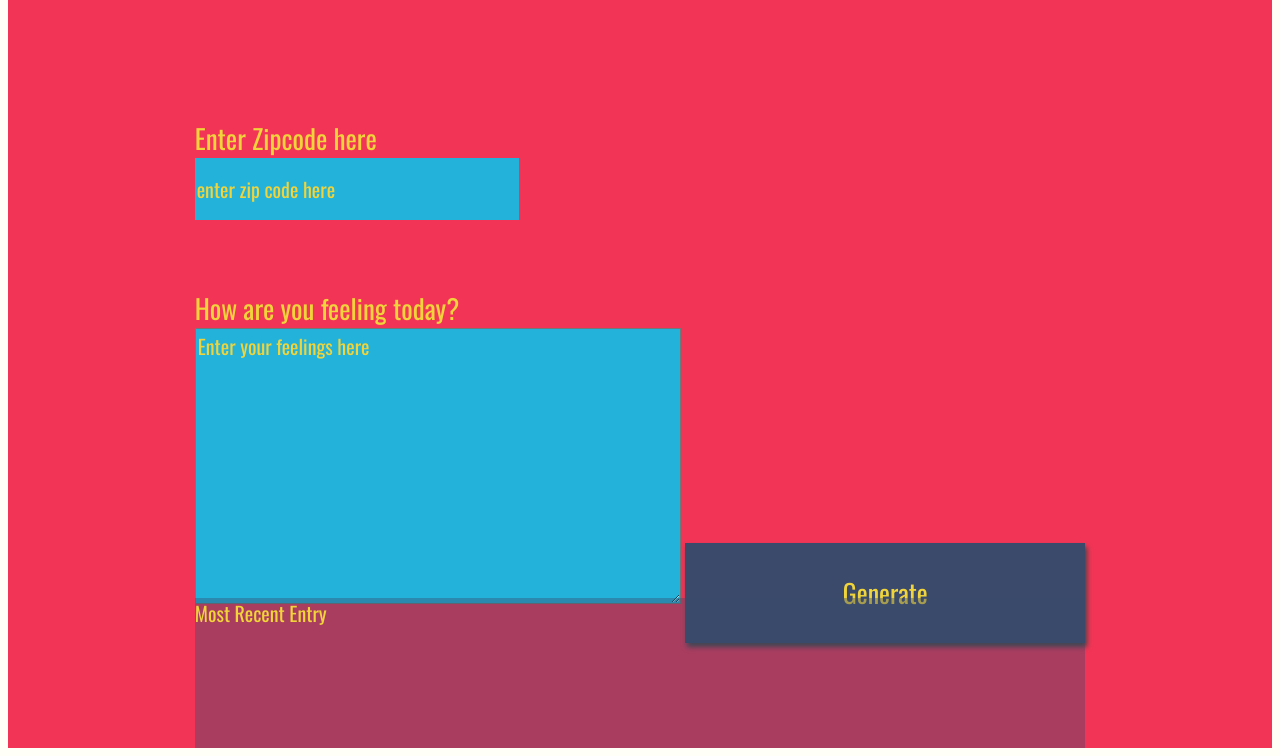
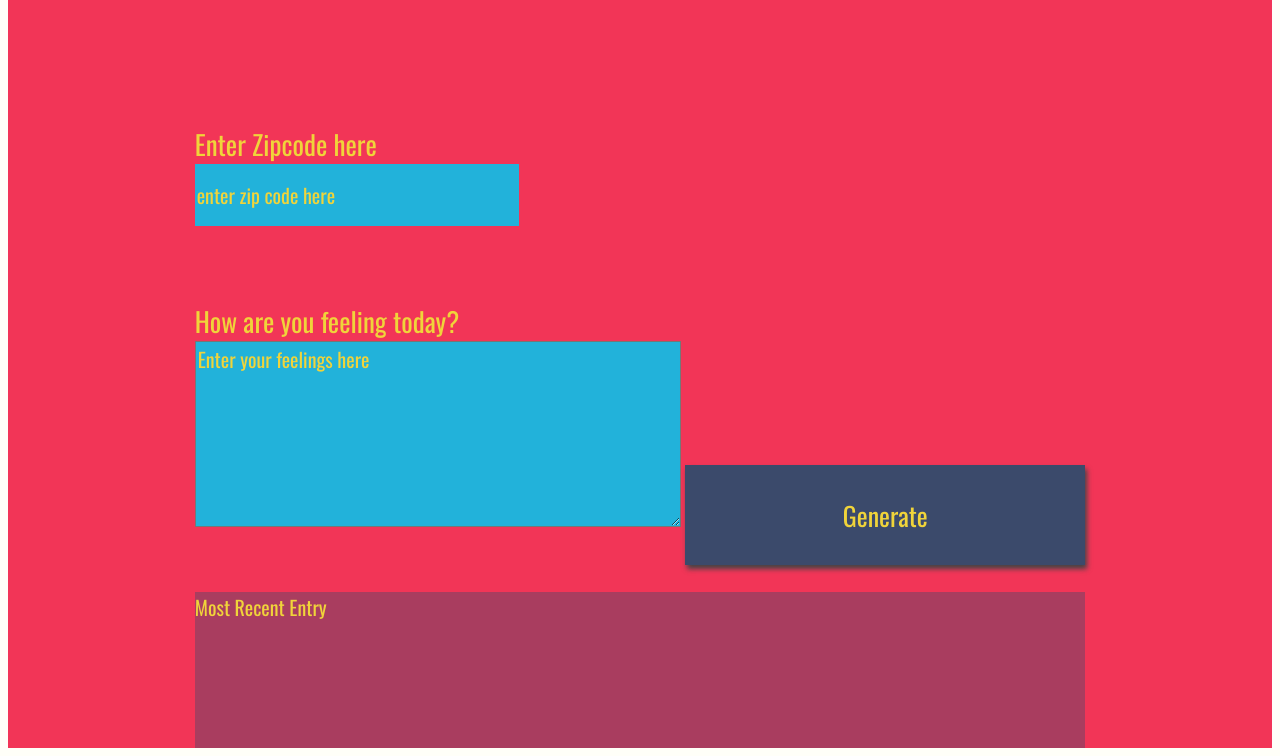
Before and after one commit to ShadyMedhat971128/weatherJournalApp, a plain HTML site: page website/index.html in a window 1280 px wide. Shown: the part 60-816 px from the top of the page. Drawn offline with nearby package versions, Linux system fonts and the light colour scheme; a web font is replaced by a local one.

Commit message:
Update index.html

```diff
--- a/website/index.html
+++ b/website/index.html
@@ -15,9 +15,9 @@
     <label for="zip">Enter Zipcode here</label>
     <input type="text" id="zip" placeholder="enter zip code here">
   </div>
-  <div class ="holder feel">
+  <div class ="holderFeel">
     <label for="feelings">How are you feeling today?</label>
-    <textarea class= "myInput" id="feelings" placeholder="Enter your feelings here" rows="9" cols="50"></textarea>
+    <textarea class= "myInput" id="feelings" placeholder="Enter your feelings here" rows="6" cols="50"></textarea>
     <button id="generate" type = "submit"> Generate </button>
   </div>
   <div class ="holder entry">
```
